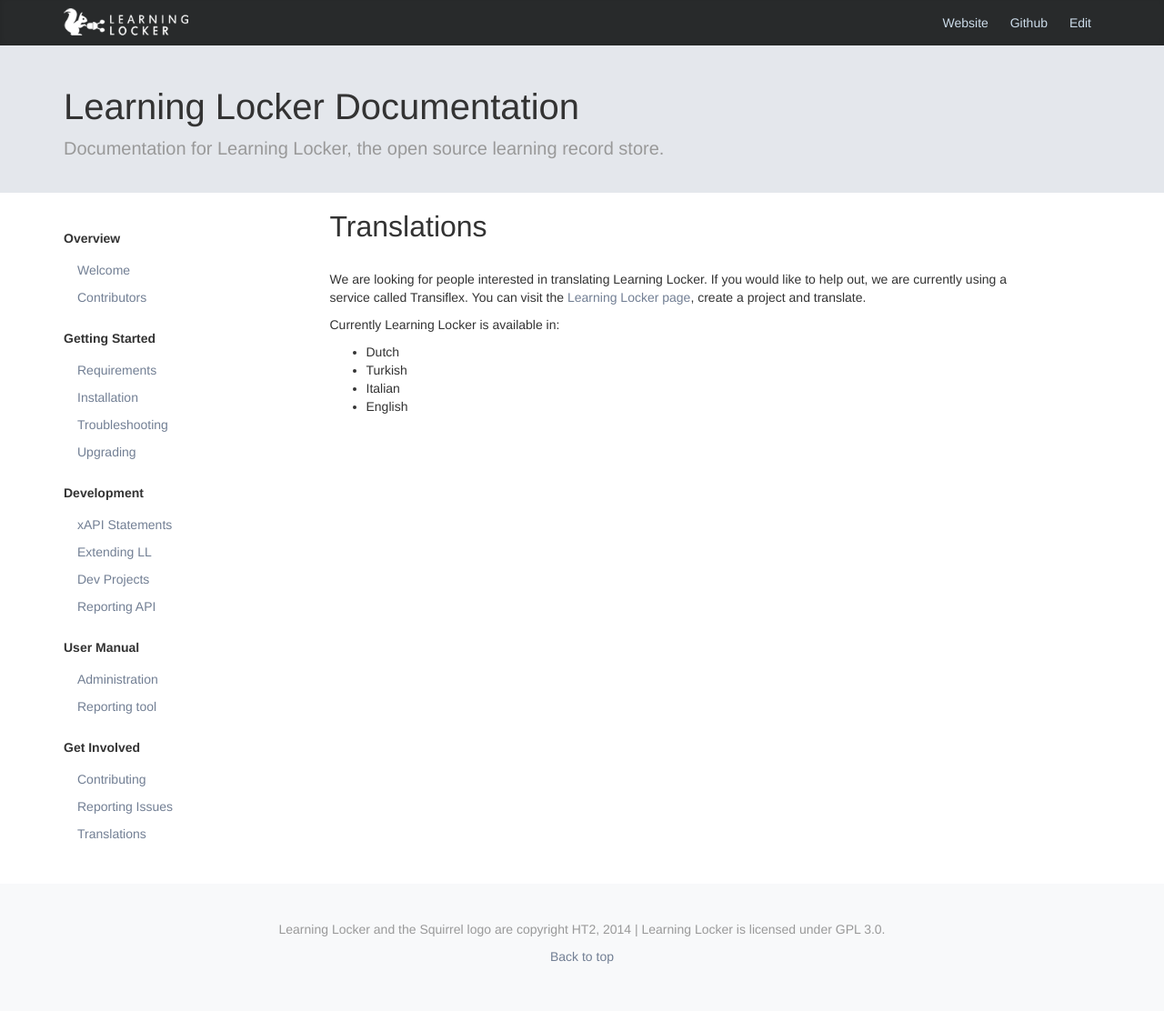
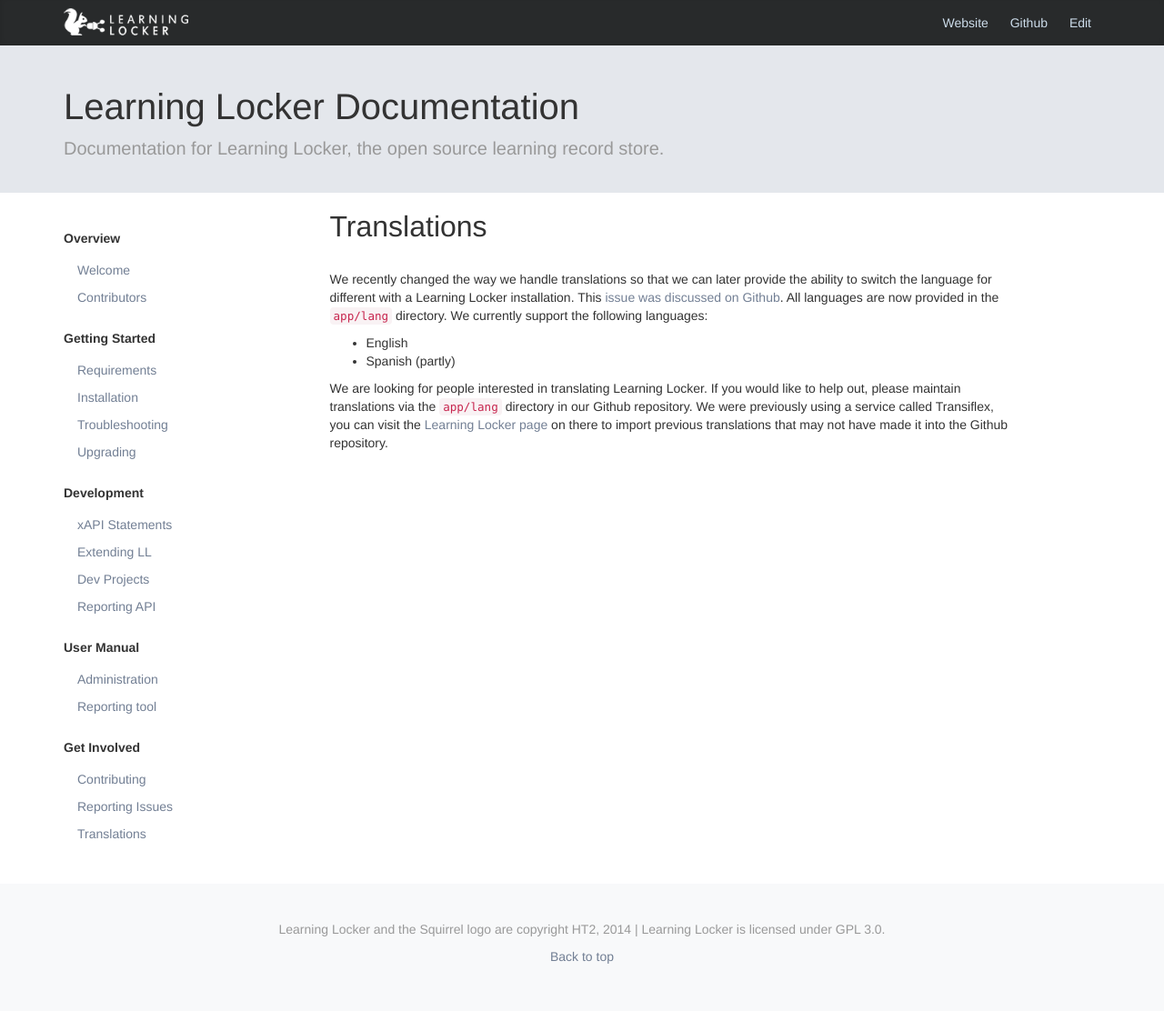
Before and after one commit to LearningLocker/docs, a Jekyll site: the page built from Translation.md, in a window 1280 px wide. Shown: the whole page at 91% size. Built offline with Jekyll 4.4.1, drawn with Linux system fonts in a browser that asks for light colours; nearby versions of some CDN libraries.

Commit message:
Corrects documentation for translations.
This change is required after https://github.com/LearningLocker/learninglocker/issues/387.

```diff
--- a/Translation.md
+++ b/Translation.md
@@ -1,14 +1,12 @@
 ---
 ---
 
-Translations
-============
+# Translations
 
-We are looking for people interested in translating Learning Locker. If you would like to help out, we are currently using a service called Transiflex. You can visit the [Learning Locker page](https://www.transifex.com/projects/p/learning-locker/), create a project and translate.
+We recently changed the way we handle translations so that we can later provide the ability to switch the language for different with a Learning Locker installation. This [issue was discussed on Github](https://github.com/LearningLocker/learninglocker/issues/387). All languages are now provided in the `app/lang` directory. We currently support the following languages:
 
-Currently Learning Locker is available in:
+- English
+- Spanish (partly)
 
-* Dutch
-* Turkish
-* Italian
-* English
+
+We are looking for people interested in translating Learning Locker. If you would like to help out, please maintain translations via the `app/lang` directory in our Github repository. We were previously using a service called Transiflex, you can visit the [Learning Locker page](https://www.transifex.com/projects/p/learning-locker/) on there to import previous translations that may not have made it into the Github repository.
```
